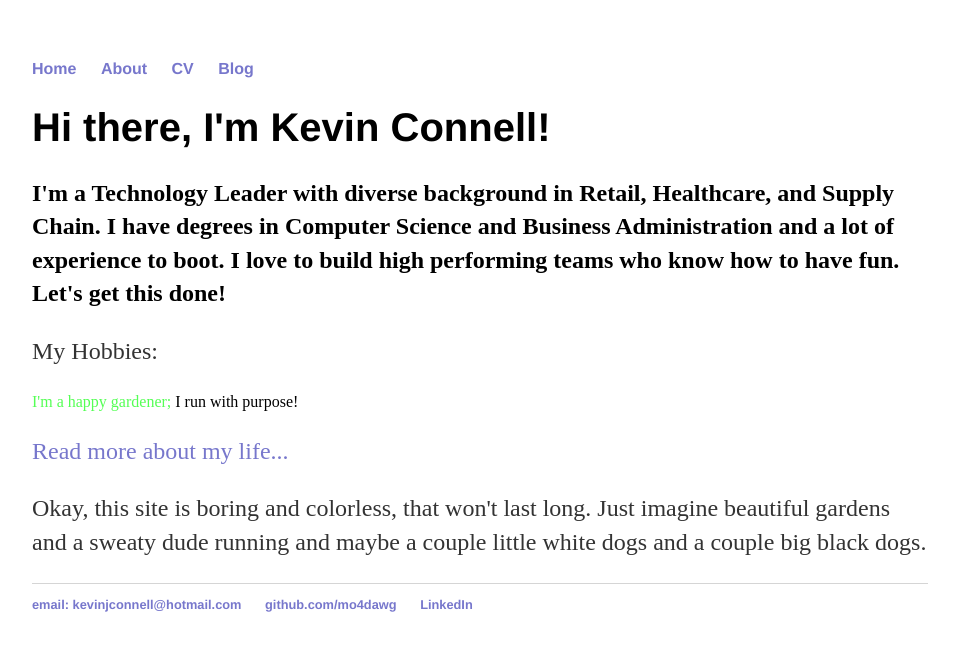
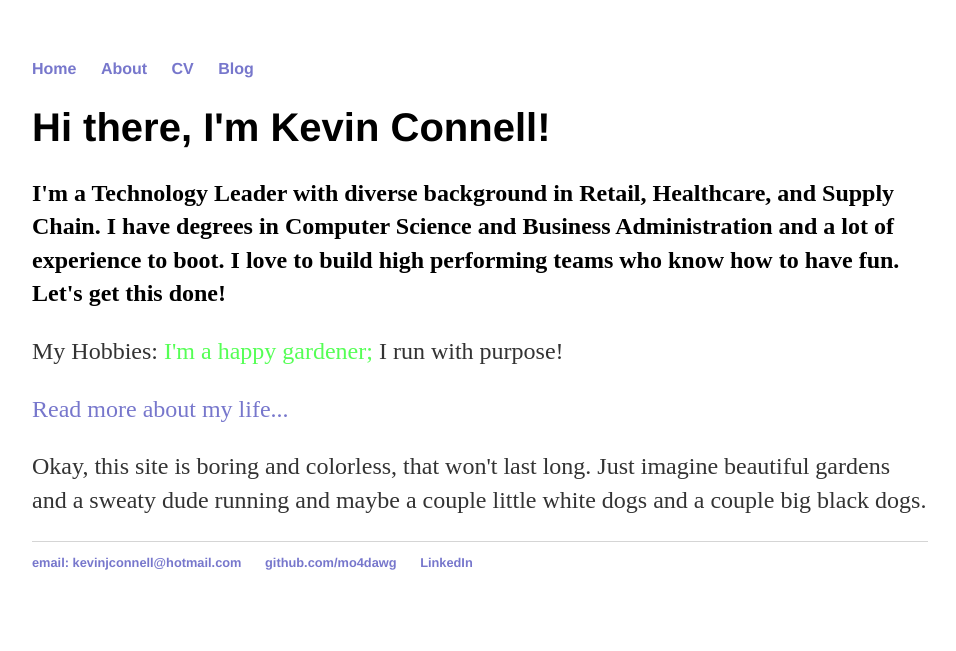
Before and after one commit to mo4dawg/mo4dawg.github.io, a Jekyll site: the page built from index.html, in a window 1280 px wide. Shown: the top 651 px of the page, without its empty margins (160-1116 px from the left). Built offline with Jekyll 4.4.1, drawn with Linux system fonts in a browser that asks for light colours.

Commit message:
Update index.html

```diff
--- a/index.html
+++ b/index.html
@@ -7,7 +7,7 @@
         <h1>Hi there, I'm Kevin Connell!</h1>
         <span></span>
 		<h2></b>I'm a Technology Leader with diverse background in Retail, Healthcare, and Supply Chain.  I have degrees in Computer Science and Business Administration and a lot of experience to boot.  I love to build high performing teams who know how to have fun.  Let's get this done!</h2>
-		<p>My Hobbies:</p><FONT COLOR="55FF55">I'm a happy gardener;</FONT>  I run with purpose! </p>
+		<p>My Hobbies: <FONT COLOR="55FF55">I'm a happy gardener;</FONT>  I run with purpose! </p>
 		<p><span><a href="/about">Read more about my life...</a></p></span>
 		<p> </p>
 		<p>Okay, this site is boring and colorless, that won't last long.  Just imagine beautiful gardens and a sweaty dude running and maybe a couple little white dogs and a couple big black dogs.  </p>
```
